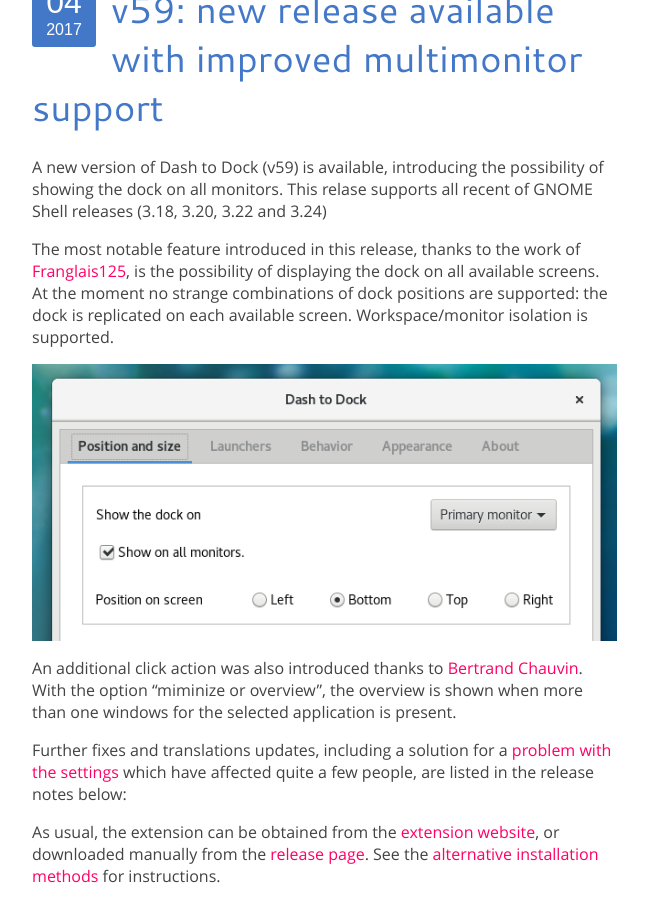
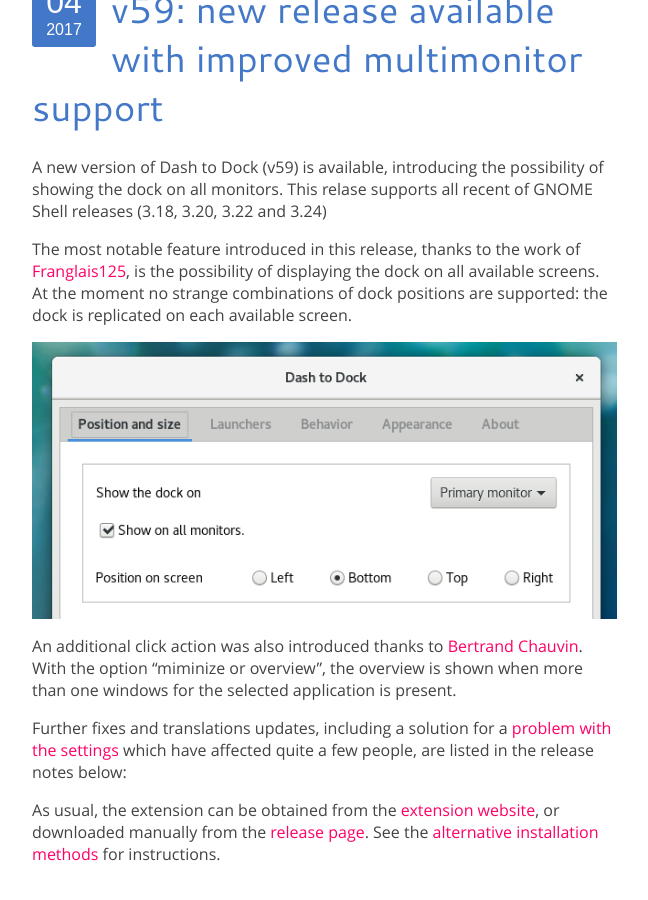
Before and after one commit to micheleg/dash-to-dock, a Jekyll site: the page built from _posts/2017-06-04-new-release-v59-multimonitor.md, in a window 1280 px wide and 900 px high, scrolled down 306 px. Shown: the whole window, without its empty margins (128-776 px from the left). Built offline with Jekyll 4.4.1, drawn with Linux system fonts in a browser that asks for light colours.

Commit message:
Fix v59 release post.
Isolation for the new multimonitor feature was wrongly advertised as
supported.

```diff
--- a/_posts/2017-06-04-new-release-v59-multimonitor.md
+++ b/_posts/2017-06-04-new-release-v59-multimonitor.md
@@ -10,7 +10,7 @@
 
 <!--more-->
 
-The most notable feature introduced in this release, thanks to the work of [Franglais125](https://github.com/franglais125), is the possibility of displaying the dock on all available screens. At the moment no strange combinations of dock positions are supported: the dock is replicated on each available screen. Workspace/monitor isolation is supported.
+The most notable feature introduced in this release, thanks to the work of [Franglais125](https://github.com/franglais125), is the possibility of displaying the dock on all available screens. At the moment no strange combinations of dock positions are supported: the dock is replicated on each available screen.
 
 <a href="/media/v59_multimonitor_settings.png"><img
 src="/media/v59_multimonitor_settings.png" alt="New multimonitor setttings" class="center"></a>
```
